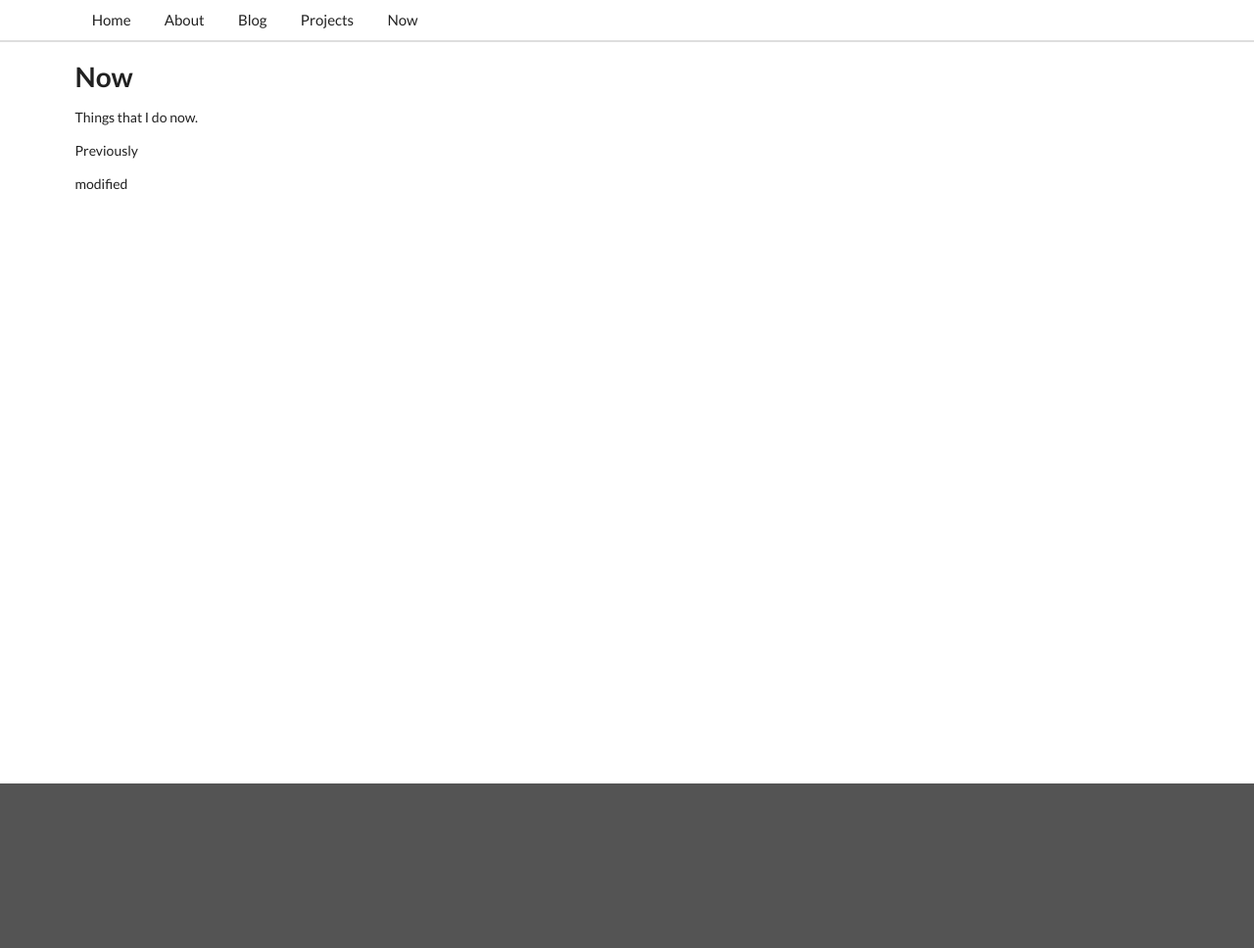
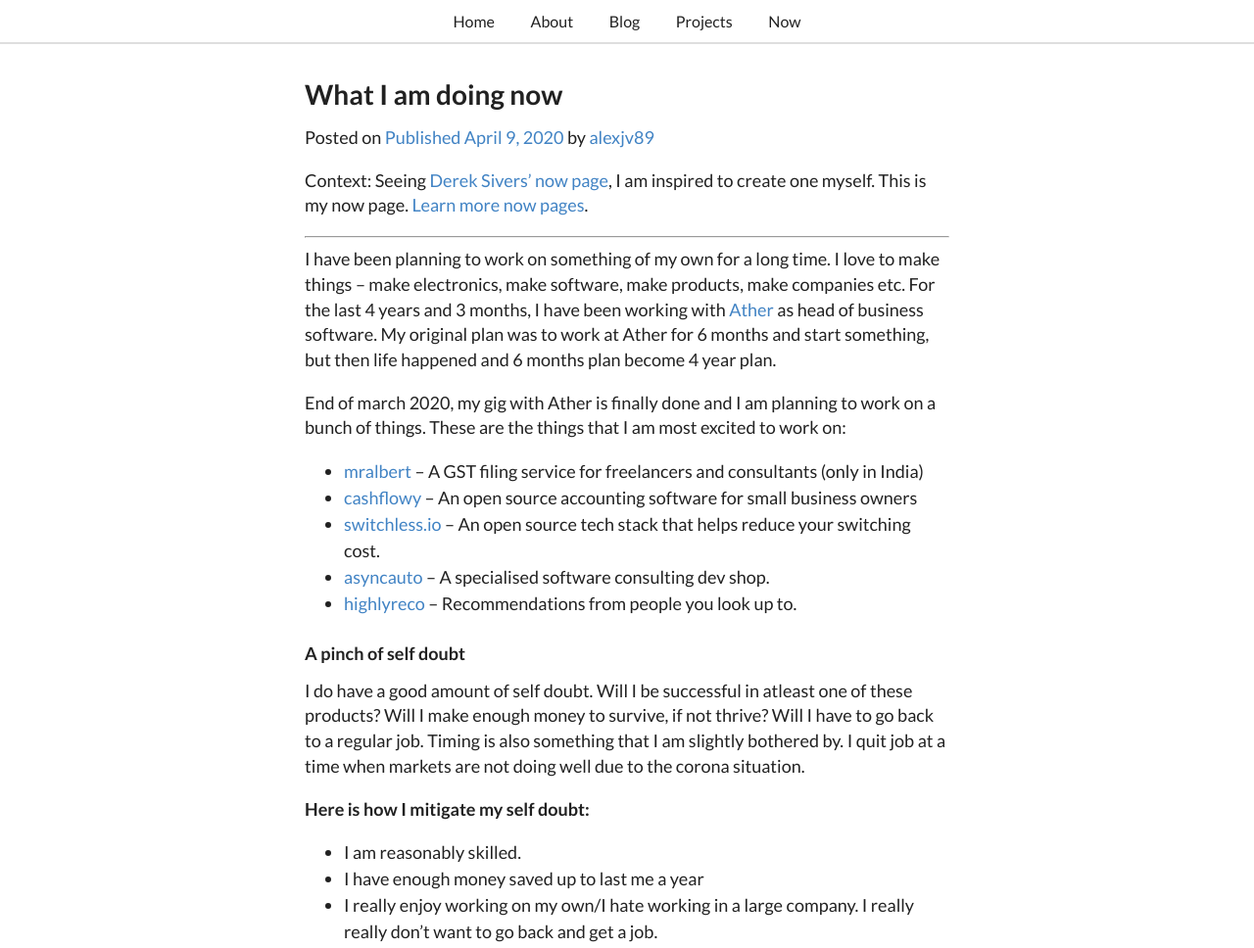
Before and after one commit to alexjv89/echoalex_com, an Eleventy site: page now.md in a window 1280 px wide. Shown: the whole page at 98% size. Before the commit the page ends 800 px from the top, so only its background shows below. Built offline with nearby package versions, Linux system fonts and the light colour scheme; Eleventy itself is replaced by a stand-in of ours; files that its build step writes are made by us from their sources.

Commit message:
copied now from existing blog to here.

```diff
--- a/_includes/layouts/base.ejs
+++ b/_includes/layouts/base.ejs
@@ -113,7 +113,6 @@
 
 
     </style>
-    <script src="/assets/sails.io.js"></script>
       <script src="/assets/jquery.min.js"></script>
       <script src="/assets/sematic/semantic.min.js"></script>
     <script>
@@ -145,15 +144,18 @@
     <!-- Page Contents -->
     <div class="pusher">
       <div class="ui large top fixed secondary pointing menu" style="background: rgba(255,255,255,1)">
-        <div class="ui container" >
+        <div class="ui container" style="font-size: 16px">
           <a class="toc item">
             <i class="sidebar icon"></i>
           </a>
-          <a class="item" href='/'>Home</a>
-          <a class="item" href='/about/'>About</a>
-          <a class="item" href='/blog/'>Blog</a>
-          <a class="item" href='/projects/'>Projects</a>
-          <a class="item" href='/now/'>Now</a>
+          <div class='center menu'>
+            <a class="item" href='/'>Home</a>
+            <a class="item" href='/about/'>About</a>
+            <a class="item" href='/blog/'>Blog</a>
+            <a class="item" href='/projects/'>Projects</a>
+
+            <a class="item" href='/now/'>Now</a>
+          </div>
 
         </div>
       </div>
--- a/_includes/layouts/post.ejs
+++ b/_includes/layouts/post.ejs
@@ -7,6 +7,11 @@ templateClass: tmpl-post
 <br>
 <div class='ui container'>
 
-
-	<%-content%>
+	<div class='ui centered stackable grid'>
+		<div class='ten wide large screen twelve wide computer forteen wide tablet column'>
+			<div class='ui basic segment' style="font-size: 18px;line-height: 1.5em">
+				<%-content%>
+			</div>
+		</div>
+	</div>
 </div>
--- a/now.md
+++ b/now.md
@@ -1,13 +1,34 @@
 ---
-title: sample post
+title: What I am doing now
 layout: layouts/post.ejs
+created_at: 2020-04-09
+updated_at: 2020-04-09
+---
+# What I am doing now
+
+
+Posted on [Published April 9, 2020](https://www.echoalex.com/now/) by [alexjv89](https://www.echoalex.com/author/alexjv89/)
+
+Context: Seeing [Derek Sivers’ now page](https://sivers.org/now), I am inspired to create one myself. This is my now page. [Learn more now pages](https://nownownow.com/about).
+
 ---
 
-# Now
+I have been planning to work on something of my own for a long time. I love to make things – make electronics, make software, make products, make companies etc. For the last 4 years and 3 months, I have been working with [Ather](https://www.atherenergy.com/) as head of business software. My original plan was to work at Ather for 6 months and start something, but then life happened and 6 months plan become 4 year plan.
 
-Things that I do now.
+End of march 2020, my gig with Ather is finally done and I am planning to work on a bunch of things. These are the things that I am most excited to work on:
 
-Previously
+-   [mralbert](https://www.mralbert.in/) – A GST filing service for freelancers and consultants (only in India)
+-   [cashflowy](https://github.com/asyncauto/cashflowy) – An open source accounting software for small business owners
+-   [switchless.io](http://switchless.io/) – An open source tech stack that helps reduce your switching cost.
+-   [asyncauto](https://www.asyncauto.com/) – A specialised software consulting dev shop.
+-   [highlyreco](https://www.highlyreco.com/) – Recommendations from people you look up to.
 
+### A pinch of self doubt
 
-modified
+I do have a good amount of self doubt. Will I be successful in atleast one of these products? Will I make enough money to survive, if not thrive? Will I have to go back to a regular job. Timing is also something that I am slightly bothered by. I quit job at a time when markets are not doing well due to the corona situation.
+
+**Here is how I mitigate my self doubt:**
+
+-   I am reasonably skilled.
+-   I have enough money saved up to last me a year
+-   I really enjoy working on my own/I hate working in a large company. I really really don’t want to go back and get a job.
```
Also changed, not shown: 2 other files.
